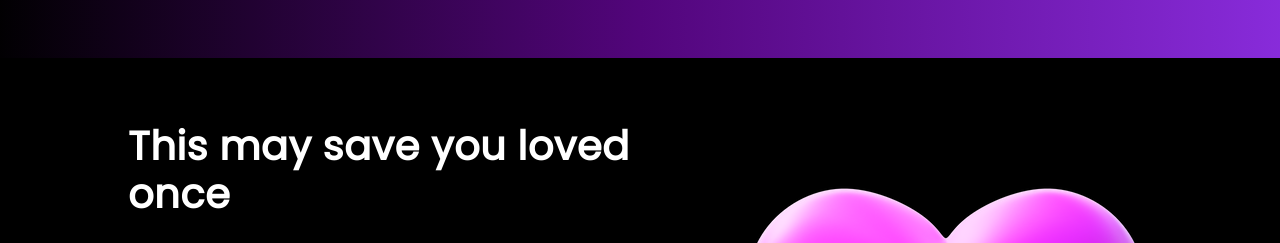
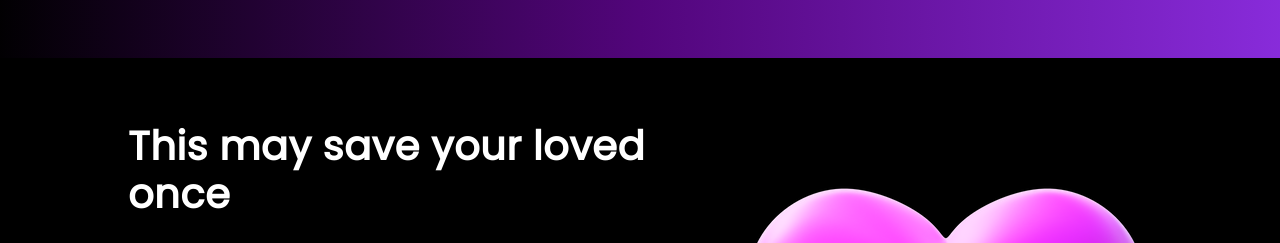
Before and after one commit to pavanbhaskardev/pavanbhaskar.github.io, a plain HTML site: page index.html in a window 1280 px wide. Shown: the part 2440-2683 px from the top of the page. Drawn offline with nearby package versions, Linux system fonts and the light colour scheme.

Commit message:
Html code updated for v1.1

```diff
--- a/index.html
+++ b/index.html
@@ -108,7 +108,7 @@
   </div>
   <div class="row message">
     <div class="col-lg-6 col-md-6 message-tab1" data-aos="fade-up" data-aos-duration="1000">
-      <h1 class="message-heading">This may save you loved once</h1>
+      <h1 class="message-heading">This may save your loved once</h1>
       <p class="message-description glassmorphism">Giving <span class="message-description-color">CPR</span> to a person will increase the chances of person to live <span class="message-description-color">2-times more</span>. Please learn how to give
         CPR. Don't giveup on your <span class="message-description-color">loved ones</span>.</p>
     </div>
```
